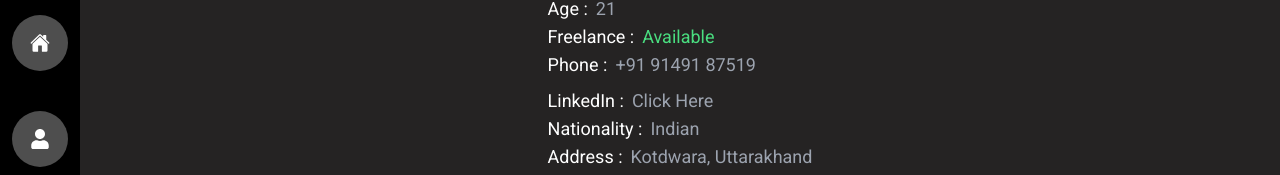
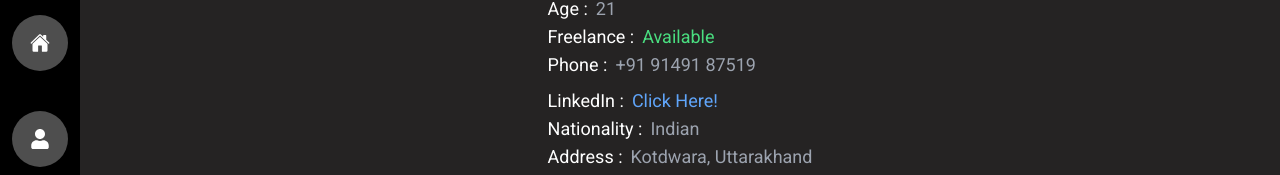
Before and after one commit to AbhijeetSRawat/My_Portfolio, a React (Vite) app: page /about in a window 1280 px wide. Shown: the part 233-408 px from the top of the page. Built offline with nearby package versions, Linux system fonts and the light colour scheme.

Commit message:
correction resume name

```diff
--- a/src/pages/About.jsx
+++ b/src/pages/About.jsx
@@ -1,5 +1,5 @@
 import React from 'react'
-import cvFile from "../assets/AbhijeetSinghRawat_Resume.pdf";
+import cvFile from "../assets/AbhijeetSinghRawat_resume.pdf";
 import { Link } from 'react-router-dom';
 import { FaDownload } from "react-icons/fa";
 import { FaBriefcase } from "react-icons/fa";
@@ -32,7 +32,7 @@ const About = () => {
 
                   </div>
                   <div>
-                    <div className='flex gap-2 text-lg'>LinkedIn : <div className='text-gray-400'>Click Here</div></div>
+                    <div className='flex gap-2 text-lg'>LinkedIn : <Link to="https://www.linkedin.com/in/abhijeet-singh-rawat-8079011ab/" className='text-blue-400'>Click Here!</Link></div>
 
                     <div className='flex gap-2 text-lg'>Nationality : <div className='text-gray-400'>Indian</div></div>
                     <div className='flex gap-2 text-lg'>Address : <div className='text-gray-400'>Kotdwara, Uttarakhand</div></div>
```
